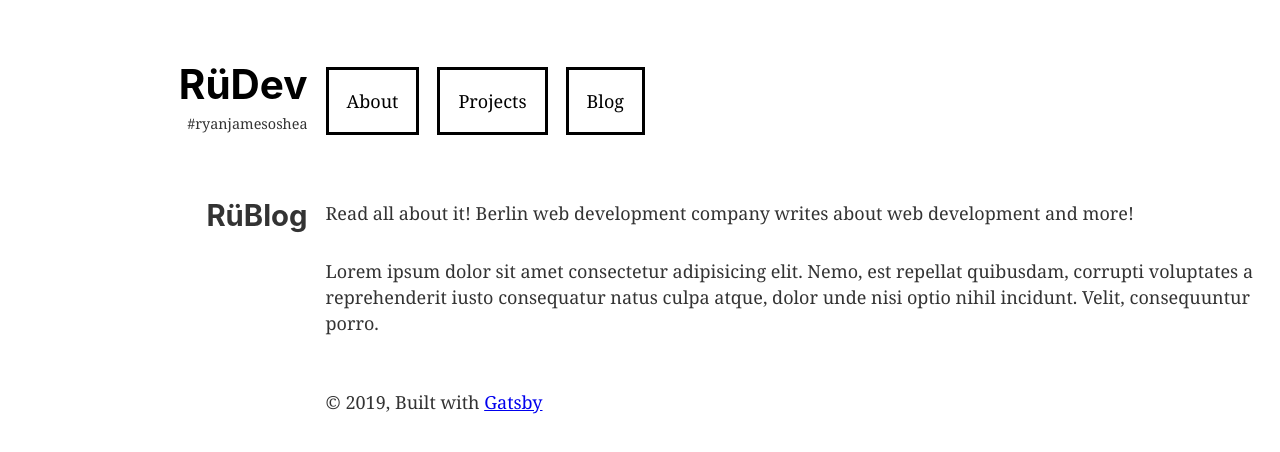
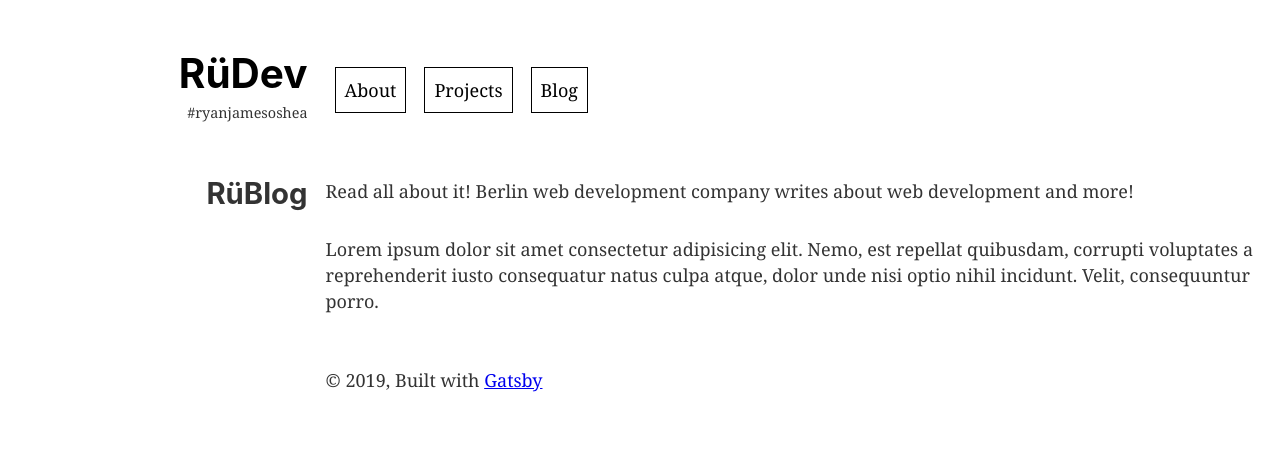
Before and after one commit to exitroute/ruedev-website, a Gatsby site: page /blog in a window 1280 px wide. Built offline with nearby package versions, Linux system fonts and the light colour scheme; Gatsby itself is replaced by a stand-in of ours.

Commit message:
thinner buttons and added margin at full size for space

```diff
--- a/src/components/menu.js
+++ b/src/components/menu.js
@@ -10,18 +10,21 @@ const NavList = styled.ul`
   list-style: none;
   display: flex;
   margin-left: 0rem;
+  @media (min-width: 992px) {
+        margin-left: 0.5rem;
+      };
   li {
     margin-right: 1rem;
-  }
+  };
 `
 
 const NavLink = styled(Link)`
   color: #000;
   text-decoration: none;
   display: block;
-  border: 3px solid #000;
+  border: 1px solid #000;
   margin: 0.25rem 0;
-  padding: 1rem;
+  padding: 0.5rem;
 `
 
 const Menu = () => (
```
